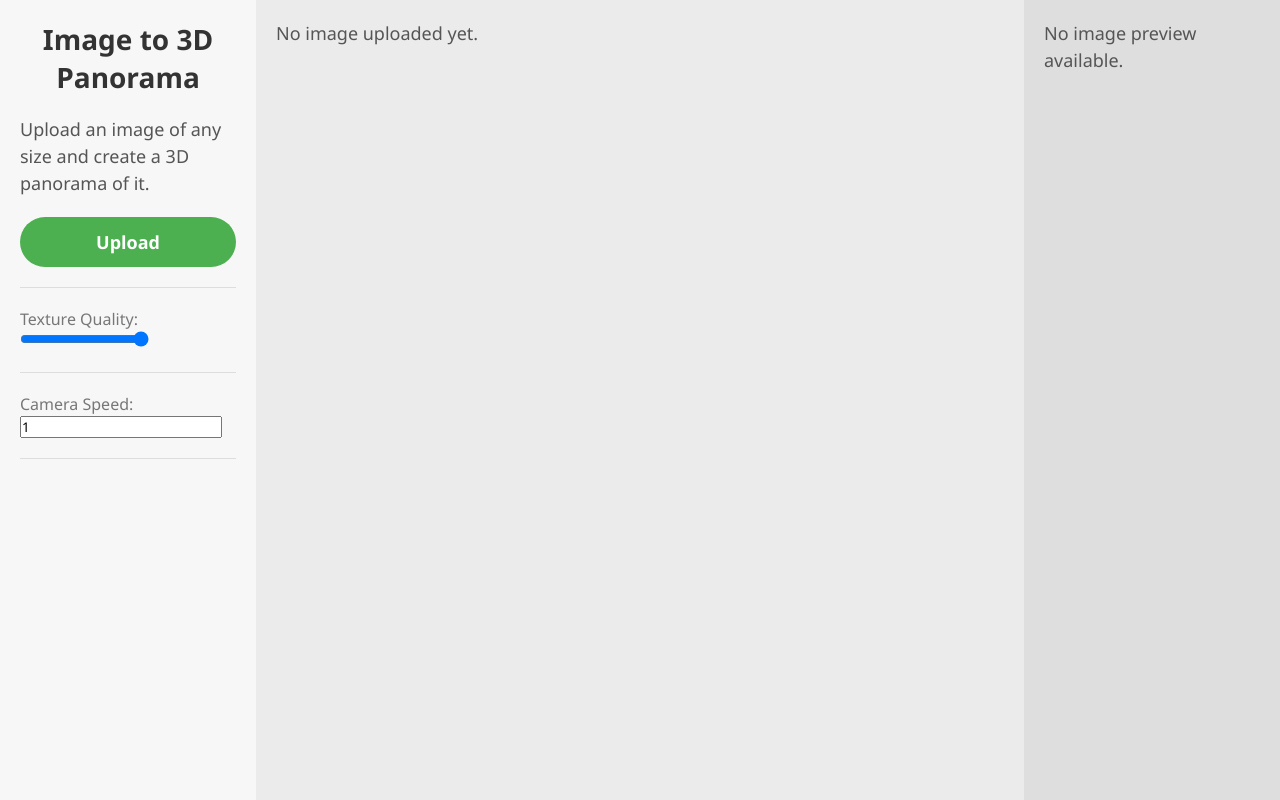
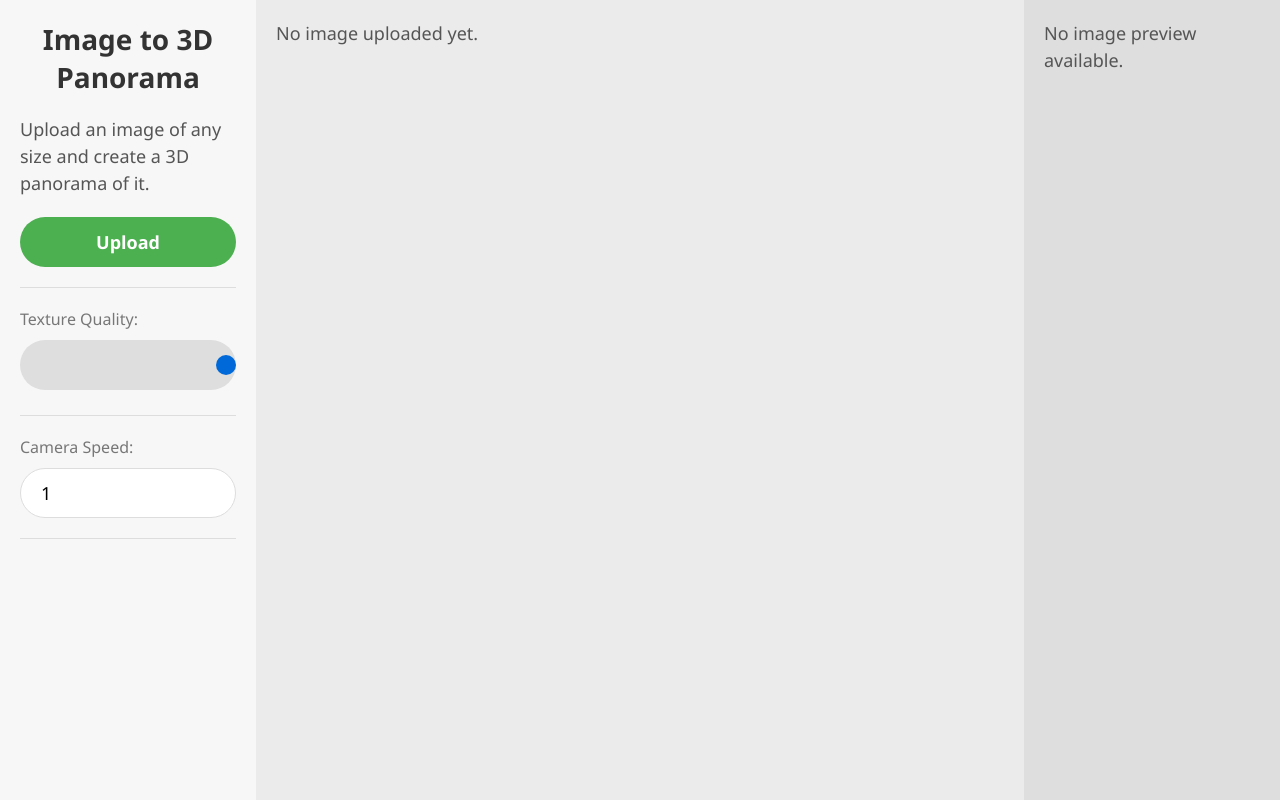
Before and after one commit to LyubomirT/lookaround, a Flask app: page / in a window 1280 px wide. Run offline with Flask 3, Linux system fonts and the light colour scheme.

Commit message:
Add styling for number and range inputs

```diff
--- a/templates/index.html
+++ b/templates/index.html
@@ -108,6 +108,47 @@
             border: 0;
             border-top: 1px solid #dddddd;
         }
+
+        input[type=number] {
+            width: 100%;
+            height: 50px;
+            padding: 0 20px;
+            font-size: 18px;
+            border: 1px solid #dddddd;
+            border-radius: 25px;
+            margin-top: 10px;
+        }
+
+        input[type=range] {
+            width: 100%;
+            height: 50px;
+            margin-top: 10px;
+            -webkit-appearance: none; /* WebKit/Blink */
+            appearance: none;
+            background: #dedede;
+            border-radius: 25px;
+            outline: none;
+        }
+
+        input[type=range]::-webkit-slider-thumb {
+            -webkit-appearance: none; /* WebKit/Blink */
+            appearance: none;
+            width: 20px;
+            height: 20px;
+            background: #0069d9;
+            border-radius: 50%;
+            cursor: pointer;
+        }
+
+        input[type=range]::-moz-range-thumb {
+            width: 20px;
+            height: 20px;
+            background: #0069d9;
+            border: none;
+            border-radius: 50%;
+            cursor: pointer;
+        }
+
 
     </style>
 </head>
```
